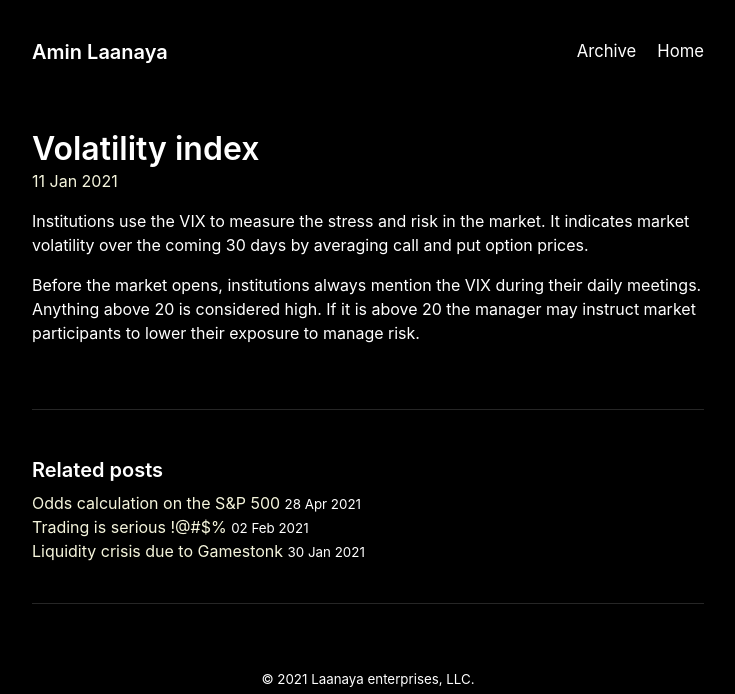
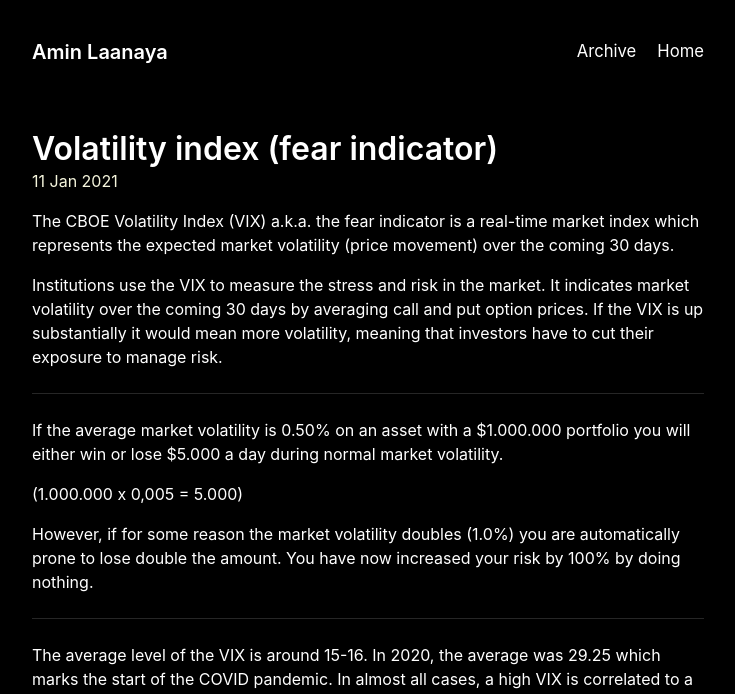
Before and after one commit to Bobcycle/Blog, a Jekyll site: the page built from _posts/2021-01-11-volatility-index.md, in a window 1280 px wide. Shown: the top 694 px of the page, without its empty margins (272-1007 px from the left). Built offline with Jekyll 4.4.1, drawn with Linux system fonts in a browser that asks for light colours; some of the changed text lies outside the part shown.

Commit message:
Update 2021-01-11-volatility-index.md

```diff
--- a/_posts/2021-01-11-volatility-index.md
+++ b/_posts/2021-01-11-volatility-index.md
@@ -1,8 +1,30 @@
 ---
 layout: post
-title: Volatility index
+title: Volatility index (fear indicator)
 ---
 
-Institutions use the VIX to measure the stress and risk in the market. It indicates market volatility over the coming 30 days by averaging call and put option prices.
+The CBOE Volatility Index (VIX) a.k.a. the fear indicator is a real-time market index which represents the expected market volatility (price movement) over the coming 30 days.
 
-Before the market opens, institutions always mention the VIX during their daily meetings. Anything above 20 is considered high. If it is above 20 the manager may instruct market participants to lower their exposure to manage risk.
+Institutions use the VIX to measure the stress and risk in the market. It indicates market volatility over the coming 30 days by averaging call and put option prices. If the VIX is up substantially it would mean more volatility, meaning that investors have to cut their exposure to manage risk.
+
+
+
+---
+
+If the average market volatility is 0.50% on an asset with a $1.000.000 portfolio you will either win or lose $5.000 a day during normal market volatility.
+
+(1.000.000 x 0,005 = 5.000)⠀
+
+However, if for some reason the market volatility doubles (1.0%) you are automatically prone to lose double the amount. You have now increased your risk by 100% by doing nothing.
+
+---
+
+The average level of the VIX is around 15-16. In 2020, the average was 29.25 which marks the start of the COVID pandemic. In almost all cases, a high VIX is correlated to a price decrease. I've been able to open some charts and provide a real-world example.
+
+![https://i.imgur.com/d02HcAk.png](https://i.imgur.com/d02HcAk.png)
+
+
+
+**Calculation**
+
+The VIX is calculated using a formula to gather expected volatility by averaging prices of OTM (out of the money) puts and calls. will spare you the actual calculation, but for Fantine... [here](https://cdn.cboe.com/resources/futures/vixwhite.pdf) you can find the actual whitepaper which goes in-depth in regards to how it's calculated.
```
